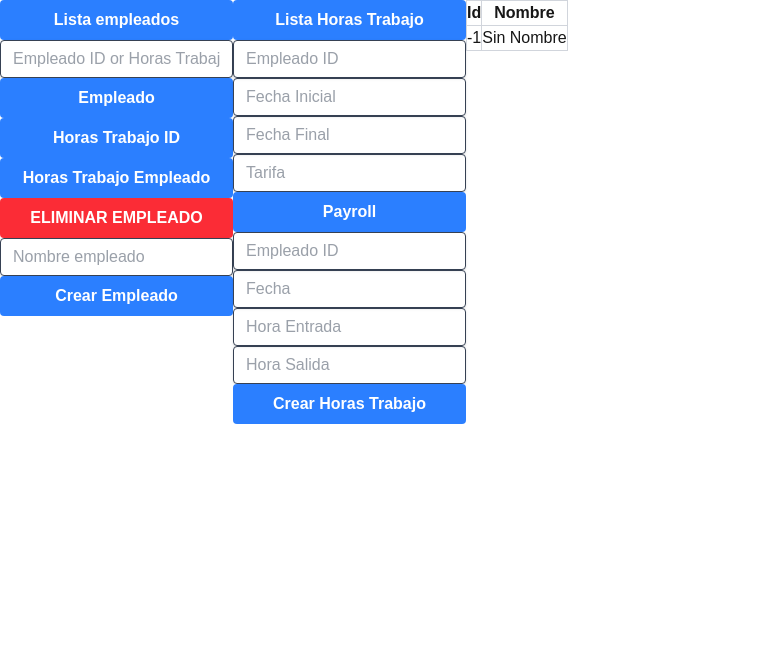
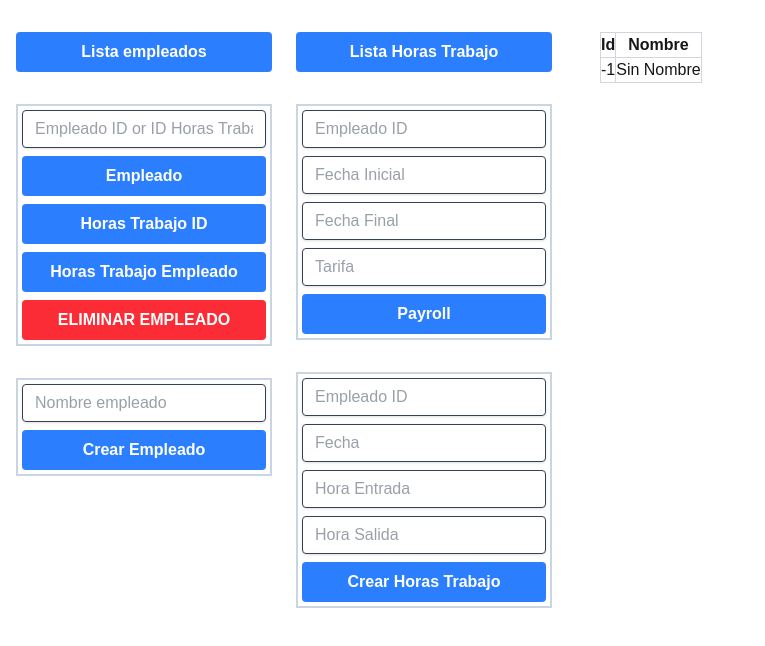
Before and after one commit to robermiranda/segula-web, a Next.js app: page / in a window 1280 px wide. Shown: the top 646 px of the page, without its empty margins (0-765 px from the left). Built offline with nearby package versions, Linux system fonts and the light colour scheme.

Commit message:
mejorando el estilo

```diff
--- a/src/app/empleados/get-empleado.tsx
+++ b/src/app/empleados/get-empleado.tsx
@@ -50,30 +50,30 @@ export default function GetEmpleado ({
     return (
         <>
             <input
-                className="shadow appearance-none border rounded w-full py-2 px-3 text-gray-700 leading-tight focus:outline-none focus:shadow-outline"
-                placeholder="Empleado ID or Horas Trabajo ID"
+                className="shadow appearance-none border rounded w-full py-2 px-3 mb-2 text-gray-700 leading-tight focus:outline-none focus:shadow-outline"
+                placeholder="Empleado ID or ID Horas Trabajo"
                 onChange={handleInputChange}/>
             <button type="button"
                 onClick={getEmpleado}
-                className="bg-blue-500 hover:bg-blue-700 text-white font-bold py-2 px-4 rounded">
+                className="bg-blue-500 hover:bg-blue-700 text-white font-bold py-2 px-4 mb-2 rounded w-full">
 
                 Empleado
             </button>
             <button type="button"
                 onClick={getHorasTrabajoId}
-                className="bg-blue-500 hover:bg-blue-700 text-white font-bold py-2 px-4 rounded">
+                className="bg-blue-500 hover:bg-blue-700 text-white font-bold py-2 px-4 mb-2 rounded w-full">
 
                 Horas Trabajo ID
             </button>
             <button type="button"
                 onClick={getHorasTrabajo}
-                className="bg-blue-500 hover:bg-blue-700 text-white font-bold py-2 px-4 rounded">
+                className="bg-blue-500 hover:bg-blue-700 text-white font-bold py-2 px-4 mb-2 rounded w-full">
 
                 Horas Trabajo Empleado
             </button>
             <button type="button"
                 onClick={eliminarEmpleado}
-                className="bg-red-500 hover:bg-red-700 text-white font-bold py-2 px-4 rounded">
+                className="bg-red-500 hover:bg-red-700 text-white font-bold py-2 px-4 rounded w-full">
 
                 ELIMINAR EMPLEADO
             </button>
--- a/src/app/empleados/get-empleados.tsx
+++ b/src/app/empleados/get-empleados.tsx
@@ -17,7 +17,7 @@ export default function GetEmpleados ({
     return (
         <button type="button"
             onClick={getListaEmpleados}
-            className="bg-blue-500 hover:bg-blue-700 text-white font-bold py-2 px-4 rounded">
+            className="bg-blue-500 hover:bg-blue-700 text-white font-bold py-2 px-4 rounded w-full">
 
             Lista empleados
         </button>
--- a/src/app/empleados/post-empleado.tsx
+++ b/src/app/empleados/post-empleado.tsx
@@ -29,12 +29,12 @@ export default function PostEmpleado ({
     return (
         <>
             <input
-                className="shadow appearance-none border rounded w-full py-2 px-3 text-gray-700 leading-tight focus:outline-none focus:shadow-outline"
+                className="shadow appearance-none border rounded w-full py-2 px-3 mb-2 text-gray-700 leading-tight focus:outline-none focus:shadow-outline"
                 placeholder="Nombre empleado"
                 onChange={handleInputChange}/>
             <button type="button"
                 onClick={() => crearEmpleado()}
-                className="bg-blue-500 hover:bg-blue-700 text-white font-bold py-2 px-4 rounded">
+                className="bg-blue-500 hover:bg-blue-700 text-white font-bold py-2 px-4 rounded w-full">
 
                 Crear Empleado
             </button>
--- a/src/app/horas-trabajo/get-horas-trabajo.tsx
+++ b/src/app/horas-trabajo/get-horas-trabajo.tsx
@@ -17,7 +17,7 @@ export default function GetHorasTrabajo ({
     return (
         <button type="button"
             onClick={getListaHorasTrabajo}
-            className="bg-blue-500 hover:bg-blue-700 text-white font-bold py-2 px-4 rounded">
+            className="bg-blue-500 hover:bg-blue-700 text-white font-bold py-2 px-4 rounded w-full">
 
             Lista Horas Trabajo
         </button>
--- a/src/app/horas-trabajo/get-payroll.tsx
+++ b/src/app/horas-trabajo/get-payroll.tsx
@@ -33,29 +33,29 @@ export default function GetPayroll ({
     return (
         <>
         <input
-            className="shadow appearance-none border rounded w-full py-2 px-3 text-gray-700 leading-tight focus:outline-none focus:shadow-outline"
+            className="shadow appearance-none border rounded w-full py-2 px-3 mb-2 text-gray-700 leading-tight focus:outline-none focus:shadow-outline"
             placeholder="Empleado ID"
             name="empleadoId"
             onChange={handleInputChange}/>
         <input
-            className="shadow appearance-none border rounded w-full py-2 px-3 text-gray-700 leading-tight focus:outline-none focus:shadow-outline"
+            className="shadow appearance-none border rounded w-full py-2 px-3 mb-2 text-gray-700 leading-tight focus:outline-none focus:shadow-outline"
             placeholder="Fecha Inicial"
             name="fecha1"
             onChange={handleInputChange}/>
         <input
-            className="shadow appearance-none border rounded w-full py-2 px-3 text-gray-700 leading-tight focus:outline-none focus:shadow-outline"
+            className="shadow appearance-none border rounded w-full py-2 px-3 mb-2 text-gray-700 leading-tight focus:outline-none focus:shadow-outline"
             placeholder="Fecha Final"
             name="fecha2"
             onChange={handleInputChange}/>
         <input
-            className="shadow appearance-none border rounded w-full py-2 px-3 text-gray-700 leading-tight focus:outline-none focus:shadow-outline"
+            className="shadow appearance-none border rounded w-full py-2 px-3 mb-2 text-gray-700 leading-tight focus:outline-none focus:shadow-outline"
             placeholder="Tarifa"
             name="tarifa"
             onChange={handleInputChange}/>
 
         <button type="button"
             onClick={getPayroll}
-            className="bg-blue-500 hover:bg-blue-700 text-white font-bold py-2 px-4 rounded">
+            className="bg-blue-500 hover:bg-blue-700 text-white font-bold py-2 px-4 rounded w-full">
 
             Payroll
         </button>
--- a/src/app/horas-trabajo/post-horas-trabajo.tsx
+++ b/src/app/horas-trabajo/post-horas-trabajo.tsx
@@ -45,28 +45,28 @@ export default function PostHorasTrabajo ({
     return (
         <>
             <input
-                className="shadow appearance-none border rounded w-full py-2 px-3 text-gray-700 leading-tight focus:outline-none focus:shadow-outline"
+                className="shadow appearance-none border rounded w-full py-2 px-3 mb-2 text-gray-700 leading-tight focus:outline-none focus:shadow-outline"
                 placeholder="Empleado ID"
                 name="empleadoId"
                 onChange={handleInputChange}/>
             <input
-                className="shadow appearance-none border rounded w-full py-2 px-3 text-gray-700 leading-tight focus:outline-none focus:shadow-outline"
+                className="shadow appearance-none border rounded w-full py-2 px-3 mb-2 text-gray-700 leading-tight focus:outline-none focus:shadow-outline"
                 placeholder="Fecha"
                 name="fecha"
                 onChange={handleInputChange}/>
             <input
-                className="shadow appearance-none border rounded w-full py-2 px-3 text-gray-700 leading-tight focus:outline-none focus:shadow-outline"
+                className="shadow appearance-none border rounded w-full py-2 px-3 mb-2 text-gray-700 leading-tight focus:outline-none focus:shadow-outline"
                 placeholder="Hora Entrada"
                 name="horaEntrada"
                 onChange={handleInputChange}/>
             <input
-                className="shadow appearance-none border rounded w-full py-2 px-3 text-gray-700 leading-tight focus:outline-none focus:shadow-outline"
+                className="shadow appearance-none border rounded w-full py-2 px-3 mb-2 text-gray-700 leading-tight focus:outline-none focus:shadow-outline"
                 placeholder="Hora Salida"
                 name="horaSalida"
                 onChange={handleInputChange}/>
             <button type="button"
                 onClick={postHorasTrabajo}
-                className="bg-blue-500 hover:bg-blue-700 text-white font-bold py-2 px-4 rounded">
+                className="bg-blue-500 hover:bg-blue-700 text-white font-bold py-2 px-4 rounded w-full">
 
                 Crear Horas Trabajo
             </button>
--- a/src/app/horas-trabajo/respuestas/res-payroll.tsx
+++ b/src/app/horas-trabajo/respuestas/res-payroll.tsx
@@ -38,7 +38,10 @@ export default function Payroll ({data}: {data: Tpayroll}) {
                     }
                 </tbody>
             </table>
-            <p>Payroll Acumulado: {data.payrollAcumulado}</p>
+            <div className="mt-4">
+                <span className="font-medium">Payroll Acumulado</span>:
+                <span className="font-semibold text-slate-900">{data.payrollAcumulado}</span>
+            </div>
         </>
     );
 }
--- a/src/app/main.tsx
+++ b/src/app/main.tsx
@@ -78,10 +78,14 @@ export default function Main () {
     }
 
     return (
+        <div className="mt-8 ml-4">
             <div className="flex flex-row">
-            <div className="flex flex-col">
+                <div className="flex flex-col mr-6 max-w-64">
+                    <div className="mb-8">
                         <GetEmpleados setEmpleados={setEmpleados} setComponente={setComponente}>
                         </GetEmpleados>
+                    </div>
+                    <div className="mb-8 p-1 border-2 border-slate-300">
                         <GetEmpleado
                             setEmpleado={setEmpleado}
                             setComponente={setComponente}
@@ -89,15 +93,29 @@ export default function Main () {
                             setHorasTrabajoId={setHorasTrabajoId}
                             setResponseStatusCode={setResponseStatusCode}>
                         </GetEmpleado>
-                <PostEmpleado setEmpleado={setEmpleado} setComponente={setComponente}></PostEmpleado>
                     </div>
-            <div className="flex flex-col">
-                <GetHorasTrabajo setHorasTrabajo={setHorasTrabajo} setComponente={setComponente}></GetHorasTrabajo>
-                <GetPayroll setPayroll={setPayroll} setComponente={setComponente}></GetPayroll>
-                <PostHorasTrabajo setHoraTrabajo={setHoraTrabajo} setComponente={setComponente}></PostHorasTrabajo>
+                    <div className="mb-8 p-1 border-2 border-slate-300">
+                        <PostEmpleado setEmpleado={setEmpleado} setComponente={setComponente}>
+                        </PostEmpleado>
                     </div>
-            <div>
+                </div>
+                <div className="flex flex-col mr-12 max-w-64">
+                    <div className="mb-8">
+                        <GetHorasTrabajo setHorasTrabajo={setHorasTrabajo} setComponente={setComponente}>
+                        </GetHorasTrabajo>
+                    </div>
+                    <div className="mb-8 p-1 border-2 border-slate-300">
+                        <GetPayroll setPayroll={setPayroll} setComponente={setComponente}>
+                        </GetPayroll>
+                    </div>
+                    <div className="mb-8 p-1 border-2 border-slate-300">
+                        <PostHorasTrabajo setHoraTrabajo={setHoraTrabajo} setComponente={setComponente}>
+                        </PostHorasTrabajo>
+                    </div>
+                </div>
+                <div className="mr-2">
                     <ResultComponent></ResultComponent>
+                </div>
             </div>
         </div>
     );
```
Lines whose indentation alone changed are shown as unchanged.
